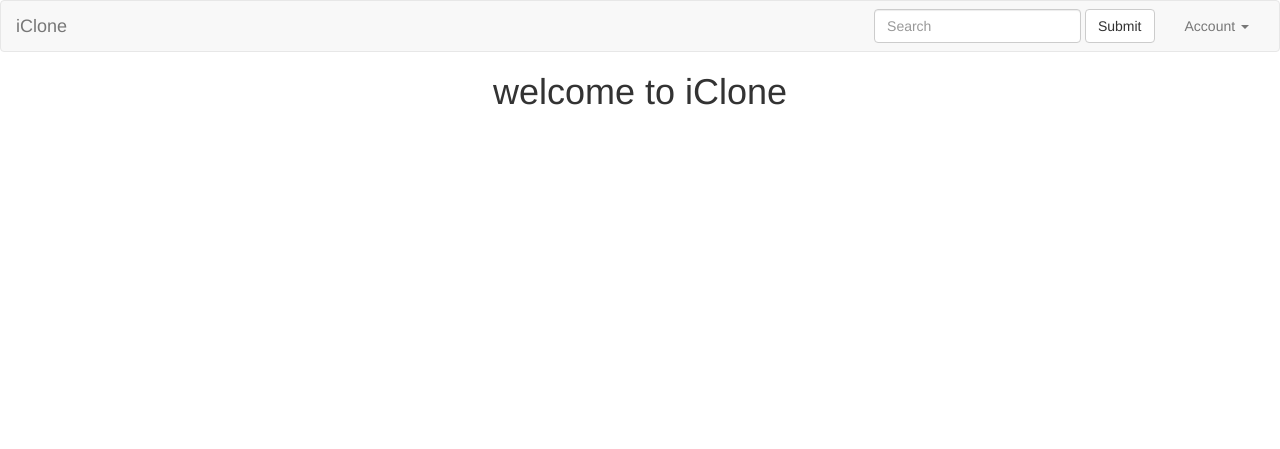
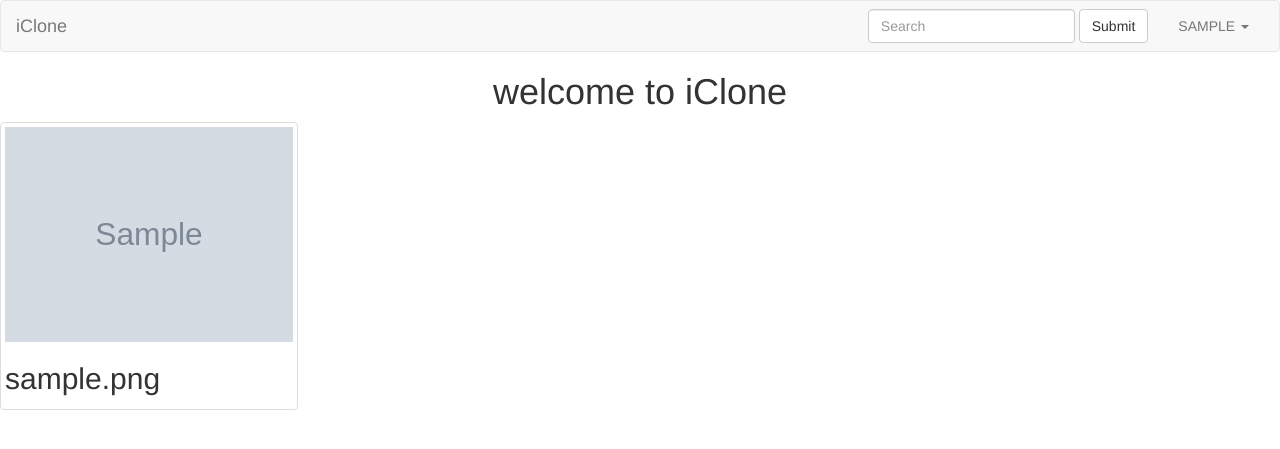
Before and after one commit to ppolle/instagram-clone, a Django app: page / in a window 1280 px wide. Shown: the top 449 px of the page. Run offline with Django 3.2, Linux system fonts and the light colour scheme; a user stored in the database is signed in; tables that the repository leaves empty hold one stand-in row (values such as "Sample post"); grey boxes marked "Sample" are stand-in pictures; some libraries are stand-ins or nearby versions.

Commit message:
this commit will implement showing of images from different userson the user's timeline

```diff
--- a/instagram/iclone/templates/index.html
+++ b/instagram/iclone/templates/index.html
@@ -1,5 +1,27 @@
 {%extends 'base.html'%}
 {% block content%}
 <h1 class="text-center">welcome to iClone</h1>
+<div class="row">
+	{%if images%}
+	{% for image in images%}
+	<div class="col-md-3">
+
+	     <div class="hovereffect thumbnail">
+	        <img class="img-responsive" src="{{image.image.url}}" alt="">
+
+	        <div class="overlay">
+	           <h2>{{ image.image_name }}</h2>
+
+	        </div>
+	    </div>
+
+	</div>
+	{%endfor%}
+	{%else%}
+	<h3 class="text-center">You havent posted any images yet. Get started by posting one <a href="#" data-toggle="modal" data-target="#myModal">here</a></h3>
+	{%endif%}
+
+
+</div>
 
 {%endblock%}
--- a/instagram/iclone/templates/navbar.html
+++ b/instagram/iclone/templates/navbar.html
@@ -26,7 +26,7 @@
         {% if user.is_authenticated %}
 
               <li class="dropdown">
-                <a href="#" class="dropdown-toggle" data-toggle="dropdown" role="button" aria-expanded="false">Account
+                <a href="#" class="dropdown-toggle" data-toggle="dropdown" role="button" aria-expanded="false">{{user | upper}}
                           <span class="caret"></span>
                       </a>
                 <ul class="dropdown-menu" role="menu">
--- a/instagram/iclone/views.py
+++ b/instagram/iclone/views.py
@@ -1,12 +1,13 @@
 from django.shortcuts import render,redirect
+from django.http  import HttpResponse,Http404,HttpResponseRedirect
 from .forms import NewImagePost
 from .models import Image
 from django.contrib.auth.decorators import login_required
 
 # Create your views here.
 def index(request):
-
-	return render(request,'index.html')
+	images = Image.objects.all()
+	return render(request,'index.html',{"images":images})
 
 @login_required(login_url='/accounts/login/')
 def profile(request):
@@ -17,7 +18,9 @@ def profile(request):
 			post = form.save(commit =  False)
 			post.profile = current_user
 			post.save()
+			HttpResponseRedirect('profile')
 	else:
-		images = Image.objects.filter(profile = current_user)
+
 		form = NewImagePost()
+	images = Image.objects.filter(profile = current_user)
 	return render(request,'accounts/profile.html',{"form":form,"images":images})
```
Also changed, not shown: instagram/iclone/templates/accounts/profile.html (+7 -9 lines).
